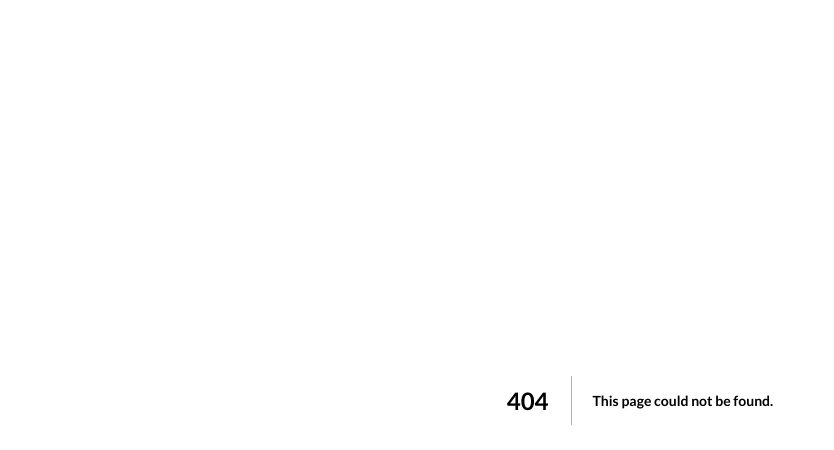
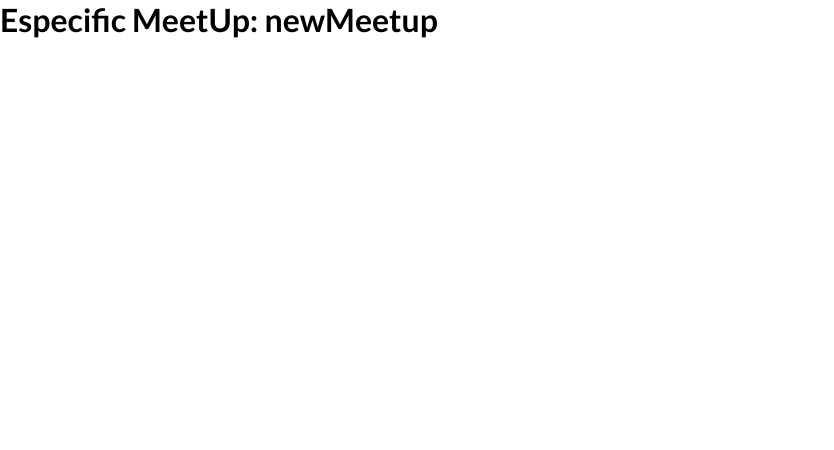
Before and after one commit to jhonpedro/react-complete-guide, a Next.js app in the folder meetup-next/: page /newMeetup in a window 1280 px wide. Before the commit this address had no page. Shown: the top 450 px of the page, without its empty margins (0-834 px from the left). Built offline with nearby package versions, Linux system fonts and the light colour scheme.

Commit message:
feat: create specific meetup page

```diff
--- /dev/null
+++ b/meetup-next/pages/[meetUpId]/index.jsx
@@ -0,0 +1,7 @@
+import { useRouter } from 'next/router';
+
+export default function MeetupSpecification() {
+  const { meetUpId } = useRouter().query;
+
+  return <h1>Especific MeetUp: {meetUpId}</h1>;
+}
```
